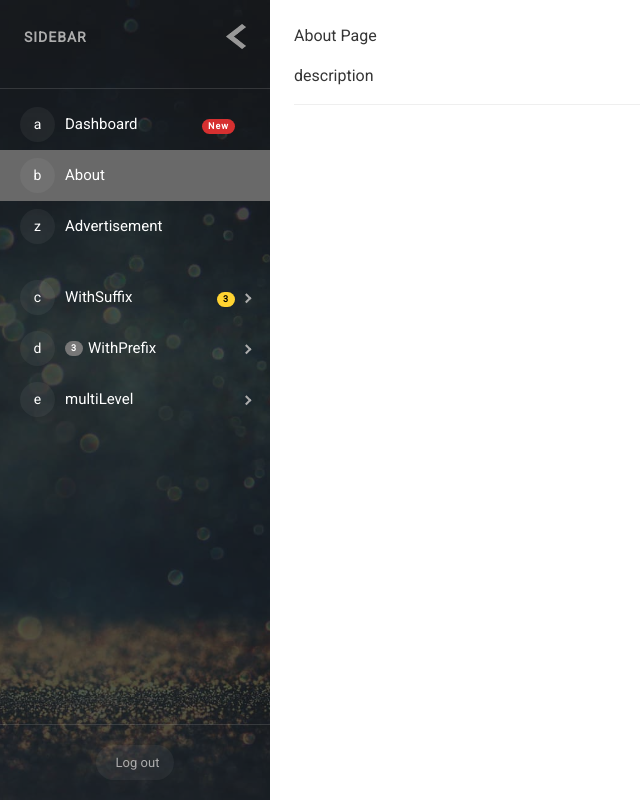
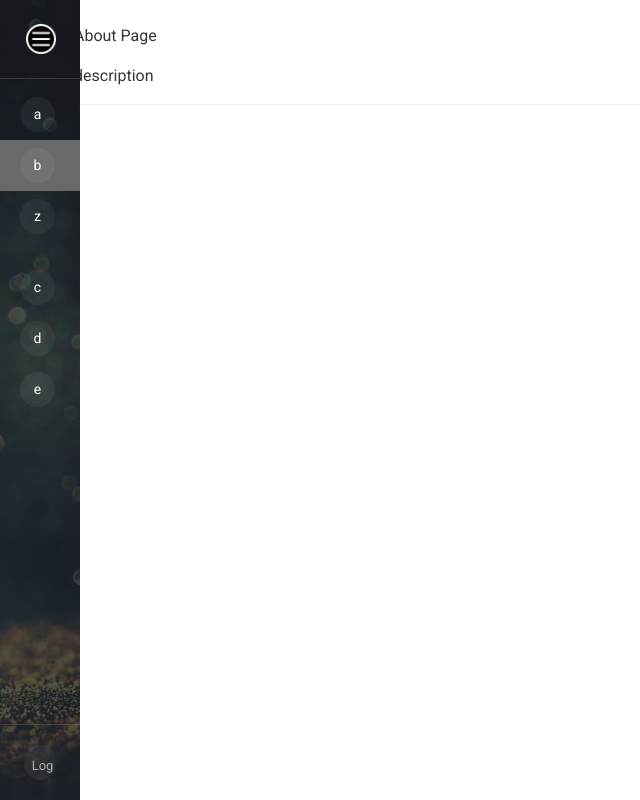
Before and after one commit to sachinjacob40/SidebarWithRouting, a React (Create React App) app: page /about in a window 1280 px wide. Shown: the whole page, without its empty margins (0-640 px from the left). Built offline with nearby package versions, Linux system fonts and the light colour scheme.

Commit message:
Fixed sidebar

```diff
--- a/src/App.js
+++ b/src/App.js
@@ -4,8 +4,7 @@ import Sidebar from './components/Sidebar';
 
 function App() {
 
-  const [sideBarOverMainContent,setSidebaroverMainContent]=React.useState(false);//type of sidebar
-  const[collapse,setCollapse]=React.useState(false);
+  const[collapse,setCollapse]=React.useState(true);
 
 
   return (
@@ -14,7 +13,6 @@ function App() {
       image={true}
       rtl={false}
       toggled={true}
-      sideBarOverMainContent={sideBarOverMainContent}
       collapse={collapse}
       setCollapse={setCollapse}
       />
--- a/src/App.scss
+++ b/src/App.scss
@@ -25,23 +25,6 @@ body {
 }
 .pro-menu-item:hover{
   background-color: dimgrey;
-}
-.blurbackground{
-  background-color: black;
-  opacity: 0.5;
-  pointer-events: none;
-  transition: width, left, right, 1.3s;
-}
-
-.pro-sidebarNew{
-  position: absolute;
-  color: #adadad;
-    height: 100%;
-    width: 270px;
-    min-width: 270px;
-    text-align: left;
-    transition: width, left, right, 0.3s;
-    z-index: 1009;
 }
 
 #root {
@@ -112,6 +95,8 @@ body {
     display: flex;
     flex-direction: column;
     overflow-y: auto;
+    transition: all 0.3s;
+
     header {
       margin-bottom: 40px;
       border-bottom: 1px solid #efefef;
--- a/src/components/About.js
+++ b/src/components/About.js
@@ -8,13 +8,12 @@ const About = ({
   handleCollapsedChange,
   handleRtlChange,
   handleImageChange,
-  sideBarOverMainContent,
   collapse
 }) => {
 
 
   return (
-    <main className={sideBarOverMainContent && !collapse?'blurbackground':''}>
+    <main style={{marginLeft:collapse?50:250}}>
       <div className="btn-toggle" onClick={() => handleToggleSidebar(true)}>
       </div>
       <header>
--- a/src/components/Advertisement.js
+++ b/src/components/Advertisement.js
@@ -4,10 +4,10 @@ import websites from '../websites';
 
 
 
-function Advertisement({sideBarOverMainContent,collapse}){
+function Advertisement({collapse}){
 
     return (
-      <main  className={sideBarOverMainContent && !collapse?'blurbackground':''} style={{padding:7,overflowY:'inherit'}}>
+      <main style={{padding:7,overflowY:'inherit',marginLeft:collapse?50:250}}>
 
       <div>
         {websites.map((website, index) => (
--- a/src/components/Dashboard.js
+++ b/src/components/Dashboard.js
@@ -8,13 +8,12 @@ const Dashboard = ({
   handleCollapsedChange,
   handleRtlChange,
   handleImageChange,
-  sideBarOverMainContent,
   collapse
 }) => {
 
 
   return (
-    <main className={sideBarOverMainContent && !collapse?'blurbackground':''}>
+    <main style={{marginLeft:collapse?50:250}}>
       <div className="btn-toggle" onClick={() => handleToggleSidebar(true)}>
       </div>
       <header>
--- a/src/components/Sidebar.js
+++ b/src/components/Sidebar.js
@@ -22,7 +22,7 @@ import LeftarrowIcon from '../images/leftarrow.png'
 import About from './About';
 import $ from 'jquery';
 import Hello from './Advertisement'
-const Sidebar = ({ image, rtl, toggled, handleToggleSidebar,sideBarOverMainContent,setCollapse,collapse }) => {
+const Sidebar = ({ image, rtl, toggled, handleToggleSidebar,setCollapse,collapse }) => {
 
 
   const [prevMenuItem,setPrevMenuItem]=React.useState(getSelectedMenu());
@@ -59,7 +59,7 @@ const Sidebar = ({ image, rtl, toggled, handleToggleSidebar,sideBarOverMainConte
       toggled={toggled}
       breakPoint="md"
       //onToggle={handleToggleSidebar}
-     className={sideBarOverMainContent?'pro-sidebarNew':'pro-sidebar'}
+      style={{position:'fixed'}}
     >
       <SidebarHeader>
         <div
@@ -153,18 +153,16 @@ const Sidebar = ({ image, rtl, toggled, handleToggleSidebar,sideBarOverMainConte
           <Route path="/about">
             <About
             collapse={collapse}
-            sideBarOverMainContent={sideBarOverMainContent}/>
+            />
           </Route>
           <Route path="/advertisement">
            <Hello
            collapse={collapse}
-           sideBarOverMainContent={sideBarOverMainContent}
            />
           </Route>
           <Route path="/">
             <Dashboard
             collapse={collapse}
-            sideBarOverMainContent={sideBarOverMainContent}
             />
           </Route>
         </Switch>
```
